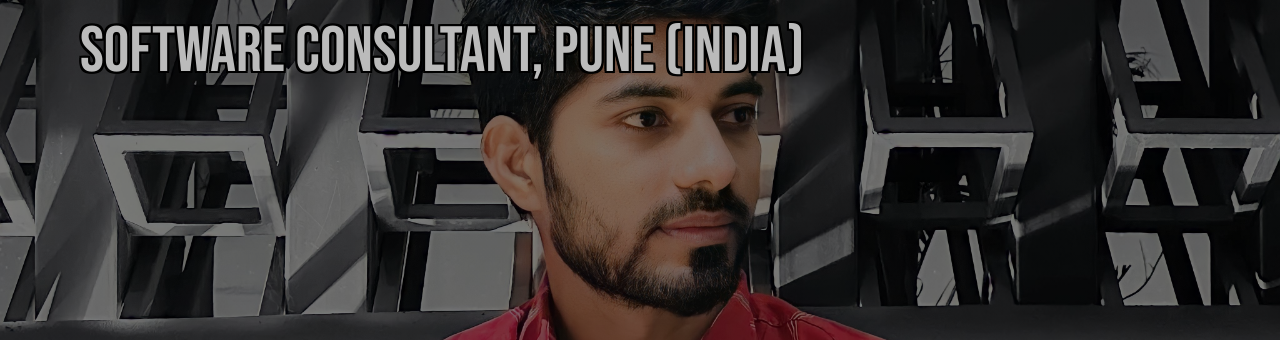
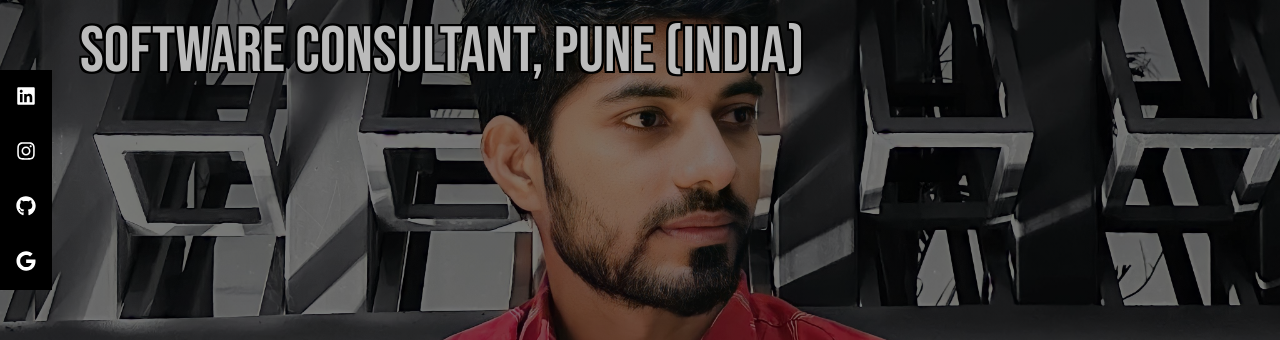
Before and after one commit to sumitsj/portfolio, a React (Create React App) app: page / in a window 1280 px wide. Shown: the part 220-560 px from the top of the page. Built offline with nearby package versions, Linux system fonts and the light colour scheme.

Commit message:
Add social media buttons

```diff
--- a/package.json
+++ b/package.json
@@ -12,6 +12,7 @@
     "react": "^18.2.0",
     "react-animated-cursor": "^2.11.2",
     "react-dom": "^18.2.0",
+    "react-icons": "^4.12.0",
     "react-redux": "^8.1.3",
     "react-router-dom": "^6.17.0",
     "react-scripts": "^5.0.1",
--- a/src/RootComponent.tsx
+++ b/src/RootComponent.tsx
@@ -3,7 +3,7 @@ import { MemoryRouter as Router, Route, Routes, Outlet } from 'react-router-dom'
 import { BubblyContainer } from './lib/BubblyTransition'
 import AnimatedCursor from 'react-animated-cursor'
 import { ROUTES } from './resources/routes-constants'
-import { About, Contact, Home, Nav } from './components'
+import { About, Contact, Home, Nav, StickyBar } from './components'
 import './styles/main.scss'
 
 const RootComponent: React.FC = () => {
@@ -32,6 +32,7 @@ const RootComponent: React.FC = () => {
                             />
                             <Nav />
                             <Outlet />
+                            <StickyBar />
                         </>
                     }
                 >
--- a/src/components/Home/Home.tsx
+++ b/src/components/Home/Home.tsx
@@ -1,10 +1,8 @@
 import React from 'react'
-import image from '../../images/Sumit.jpg'
 
 export const Home: React.FC = () => {
     return (
         <div className='page hero-section-image'>
-            {/* <img className='tile' src={image} width={500}></img> */}
             <div className='hero-section text-shadow'>
                 <h1><a target='_blank' rel='noreferrer' href='https://www.linkedin.com/in/sumit8855/' className='highlight'>Sumit Jadhav</a></h1>
                 <h2>Software Consultant, Pune (India)</h2>
--- /dev/null
+++ b/src/components/StickyBar/StickyBar.scss
@@ -0,0 +1,21 @@
+.sticky-bar {
+    position: fixed;
+    top: 50%;
+    -webkit-transform: translateY(-50%);
+    -ms-transform: translateY(-50%);
+    transform: translateY(-50%);
+    background-color: #000;
+}
+
+.sticky-bar a {
+    display: block;
+    text-align: center;
+    padding: 16px;
+    transition: all 0.3s ease;
+    color: white;
+    font-size: 20px;
+}
+
+.sticky-bar a:hover {
+    background-color: rgba(255, 255, 255, 0.2);
+}
--- /dev/null
+++ b/src/components/StickyBar/StickyBar.tsx
@@ -0,0 +1,16 @@
+import React from 'react';
+import { FaLinkedin, FaInstagram, FaGithub, FaGoogle } from 'react-icons/fa';
+import './StickyBar.scss';
+
+export const StickyBar: React.FC = () => {
+    return (
+        <div className='sticky-bar'>
+            <a target='_blank' rel='noreferrer' href='https://www.linkedin.com/in/sumit8855/'><FaLinkedin /></a>
+            <a target='_blank' rel='noreferrer' href='https://www.instagram.com/__sumitsj__/'><FaInstagram /></a>
+            <a target='_blank' rel='noreferrer' href='https://github.com/sumitsj'><FaGithub /></a>
+            <a target='_blank' rel='noreferrer' href='mailto:summit.jadhav@gmail.com'><FaGoogle /></a>
+        </div>
+    )
+}
+
+export default StickyBar;
--- a/src/components/index.ts
+++ b/src/components/index.ts
@@ -2,3 +2,4 @@ export * from "./Nav/Nav";
 export * from "./Contact/Contact";
 export * from "./About/About";
 export * from "./Home/Home";
+export * from "./StickyBar/StickyBar";
--- a/src/styles/main.scss
+++ b/src/styles/main.scss
@@ -133,3 +133,21 @@ h2 {
     }
   }
 }
+
+.side-sticky-bar {
+  position: fixed;
+  z-index: 999;
+  transform: translateY(-50%);
+  top: 50%;
+  right: 0;
+  background-color: #000;
+  display: flex;
+  justify-content: space-between;
+  align-items: center;
+  width: 50px;
+  height: 150px;
+
+  * {
+    color: $highligher-color !important;
+  }
+}
```
Also changed, not shown: 1 other file (tests, documents, lock files or other folders).
